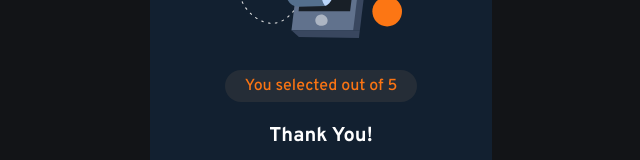
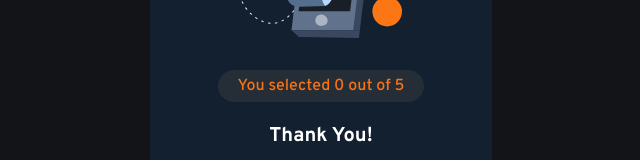
Before and after one commit to AskTiba/Tech-Portfolio, a Next.js app: page /interactive-rating/thanks in a window 1280 px wide. Shown: the part 319-479 px from the top of the page, without its empty margins (319-959 px from the left). Built offline with nearby package versions, Linux system fonts and the light colour scheme.

Commit message:
Redux State Management
I was able to use the state from the store from another component.

```diff
--- a/src/app/interactive-rating/page.tsx
+++ b/src/app/interactive-rating/page.tsx
@@ -13,21 +13,16 @@ import React from "react";
 function Page() {
   const rate = [...Array(5)].map((val, index) => index + 1);
 
-  const rating = useAppSelector((state) => state.rating.value);
   const dispatch = useAppDispatch();
 
   const router = useRouter();
 
-  const handleRatingClick = (ratingValue:number) => {
+  const handleRatingClick = (ratingValue: number) => {
     dispatch(setRating(ratingValue));
   };
 
   const handleSubmit = () => {
-    if (rating !== null) {
-      router.push(`/interactive-rating/thanks?rating=${rating}`, {
-        scroll: false,
-      });
-    }
+    router.push("/interactive-rating/thanks");
   };
   return (
     <main className="flex text-[15px] text-white bg-dark-blue h-screen w-screen justify-center items-center">
--- a/src/app/interactive-rating/thanks/page.tsx
+++ b/src/app/interactive-rating/thanks/page.tsx
@@ -4,10 +4,10 @@ import { useSearchParams } from "next/navigation";
 import React from "react";
 import Image from "next/image";
 import thanks from "@public/images/illustration-thank-you.svg";
+import { useAppSelector } from "@/app/hooks";
 
 function Page() {
-  const searchParams = useSearchParams();
-  const rating = searchParams.get("rating");
+  const rating = useAppSelector((state) => state.rating.value);
 
   return (
     <main className="flex justify-center items-center bg-dark-blue h-screen w-screen text-white">
```
